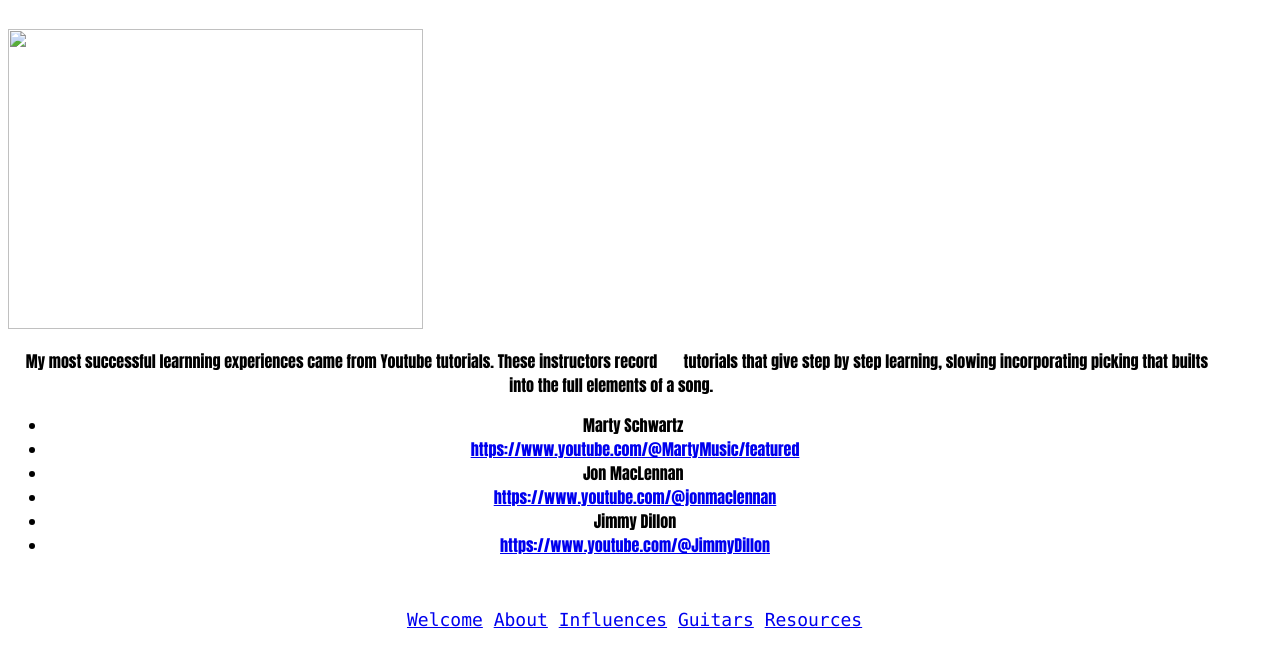
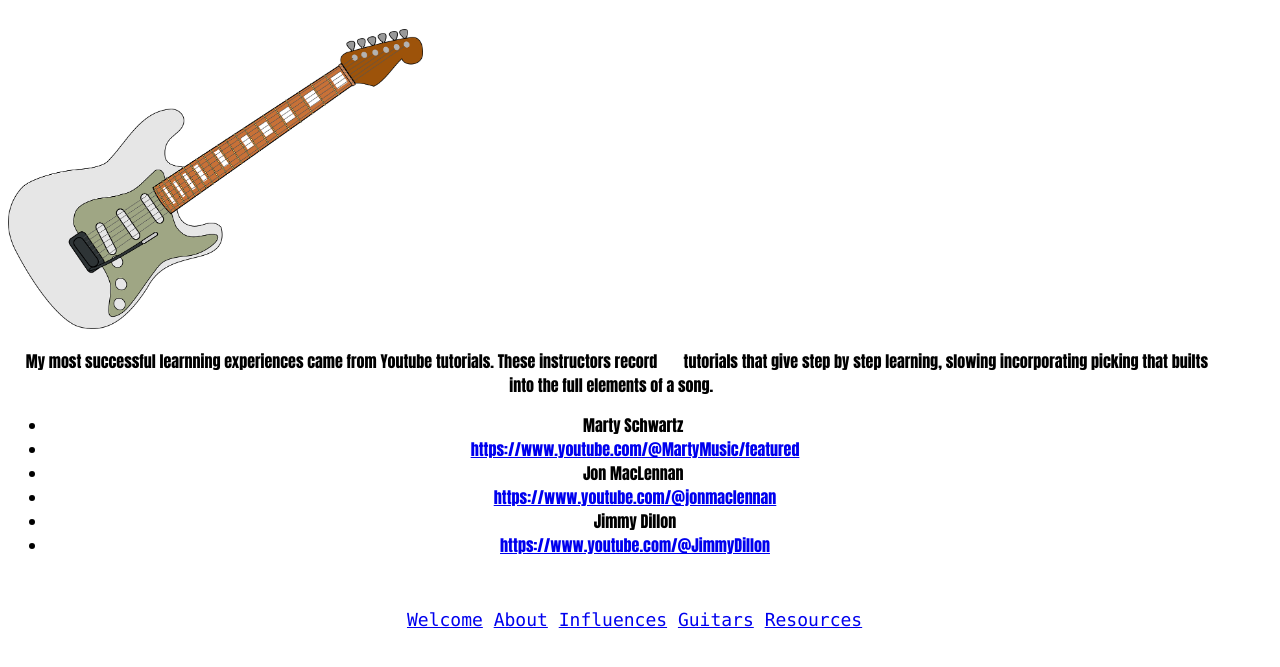
Before and after one commit to kpcaison/kpcaison, a plain HTML site: page resources.html in a window 1280 px wide. Shown: the part 73-740 px from the top of the page. Drawn offline with Linux system fonts and the light colour scheme.

Commit message:
Update resources.html

```diff
--- a/resources.html
+++ b/resources.html
@@ -8,7 +8,7 @@
 
 <body>
 <p class="heading">RESOURCES&nbsp;</p>
-<img src="images/fender-295350_1280.png" alt="" width="415" height="300">
+<img src="fender-295350_1280.png" alt="" width="415" height="300">
 <p class="paragraph">&nbsp;My most successful learnning experiences came from Youtube tutorials. These instructors record&nbsp; &nbsp; &nbsp; &nbsp;tutorials that give step by step learning, slowing incorporating picking that builts into the full elements of a song.&nbsp;&nbsp;</p>
 <ul class="paragraph">
   <li>Marty Schwartz&nbsp;</li>
```
